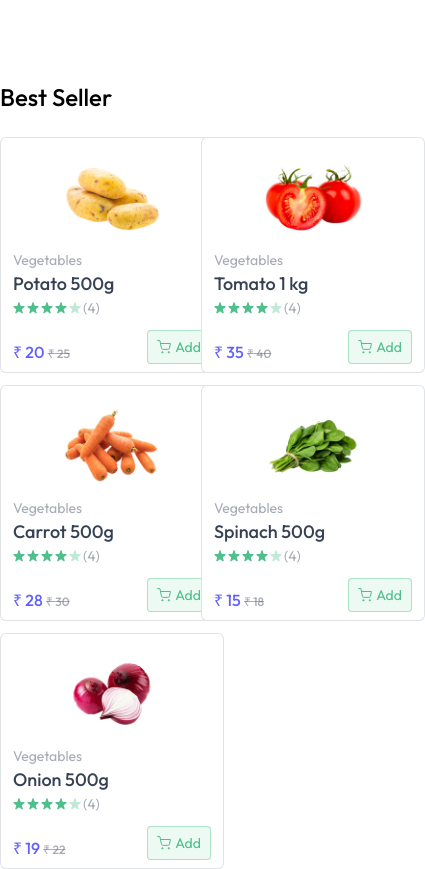
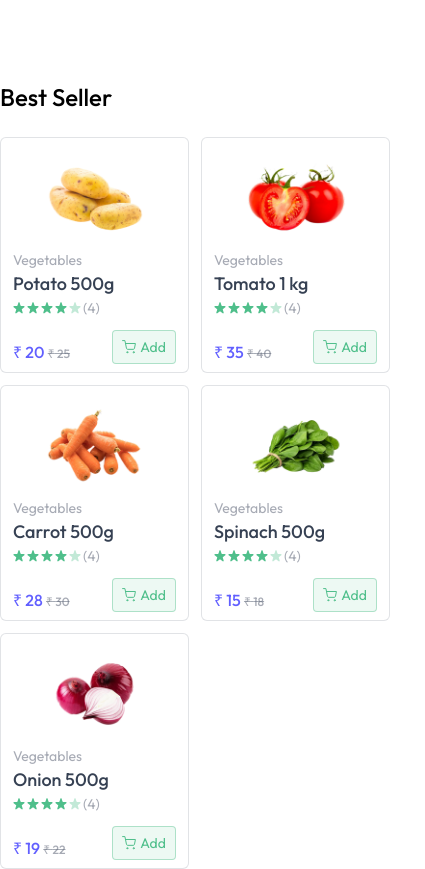
Before and after one commit to ATULYADAVpro/freshBhaji, a React (Vite) app in the folder client/: page / in a window 390 px wide. Shown: the part 1740-2609 px from the top of the page, 425 px wide, since content can reach past the window. Built offline with nearby package versions, Linux system fonts and the light colour scheme.

Commit message:
fix naabar and best seller container

```diff
--- a/client/src/components/BestSeller.jsx
+++ b/client/src/components/BestSeller.jsx
@@ -7,7 +7,7 @@ export default function BestSeller() {
     return (
         <div className='mt-16'>
             <p className='text-2xl md:text-3xl font-medium'>Best Seller</p>
-            <div className="grid grid-cols-2 sm:grid-cols-3 md:grid-cols-4 gap-3 md:gap-6 lg:grid-cols-5 mt-6">
+            <div className="grid grid-cols-2  gap-3  md:grid-cols-3 md:gap-6 justify-center lg:grid-cols-5 mt-6">
                 {
                     products.filter((product) => product.inStock).slice(0,5).map((product, i) =>
                         <ProductCard key={i} product={product} />
--- a/client/src/components/Navbar.jsx
+++ b/client/src/components/Navbar.jsx
@@ -63,7 +63,7 @@ export default function Navbar() {
 
             {/* Mobile Menu */}
             {open && (
-                <div className={`${open ? 'flex' : 'hidden'} absolute top-[60px] left-0 w-full bg-white shadow-md py-4 flex-col items-start gap-2 px-5 text-sm md:hidden`}>
+                <div className={`${open ? 'flex' : 'hidden'} z-50 absolute top-[60px] left-0 w-full bg-white shadow-md py-4 flex-col items-start gap-2 px-5 text-sm md:hidden`}>
                     <NavLink to={'/'} onClick={() => setOpen(false)}>Home</NavLink>
                     <NavLink to={'/myorder'} onClick={() => setOpen(false)}>All Product</NavLink>
                     {seller && <NavLink to={'/'} onClick={() => setOpen(false)}>My Order</NavLink>}
--- a/client/src/components/ProductCard.jsx
+++ b/client/src/components/ProductCard.jsx
@@ -9,7 +9,7 @@ const ProductCard = ({ product }) => {
     console.log(product)
 
     return product && (
-        <div className="border border-gray-500/20 rounded-md md:px-4 px-3 py-2 bg-white min-w-56 max-w-56 w-full">
+        <div className="border border-gray-500/20 rounded-md md:px-4 px-3 py-2 bg-white  sm:min-w-56 max-w-56 w-full">
             <div className="group cursor-pointer flex items-center justify-center px-2">
                 <img className="group-hover:scale-105 transition max-w-26 md:max-w-36" src={product.image[0]} alt={product.name} />
             </div>
@@ -28,7 +28,7 @@ const ProductCard = ({ product }) => {
                     </p>
                     <div className="text-primary" onClick={(e) => e.stopPropagation()}>
                         {!cartItems[product._id] ? (
-                            <button className="flex items-center cursor-pointer justify-center gap-1 bg-primary/10 border border-primary/40 md:w-[80px] w-[64px] h-[34px] rounded" onClick={() => addToCart(product._id)} >
+                            <button className="flex items-center cursor-pointer justify-center gap-1 bg-primary/10 border border-primary/40 md:w-20 w-16 h-[34px] rounded" onClick={() => addToCart(product._id)} >
                                 <img src={assets.cart_icon} alt="cart icon" />
                                 Add
                             </button>
```
